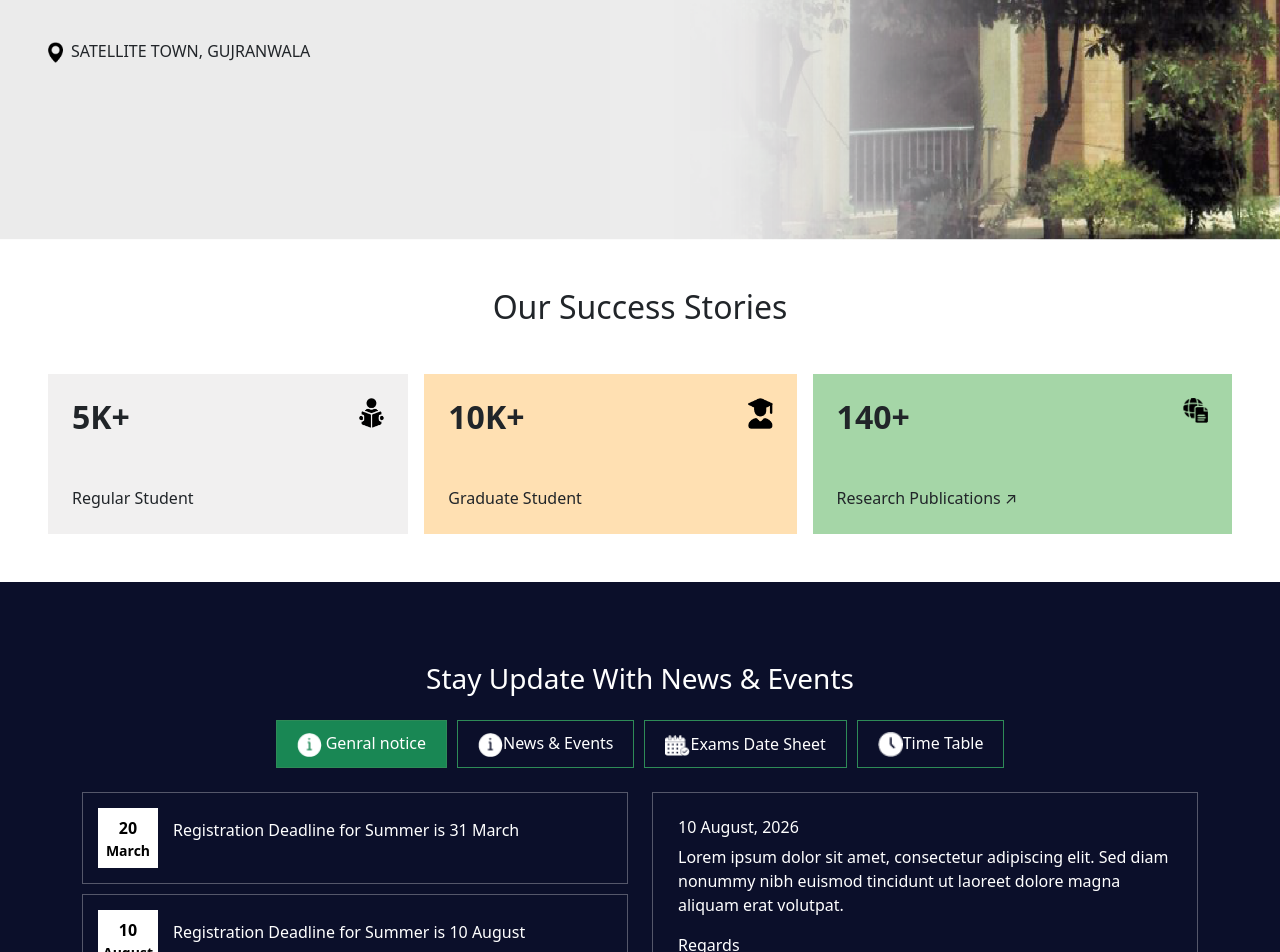
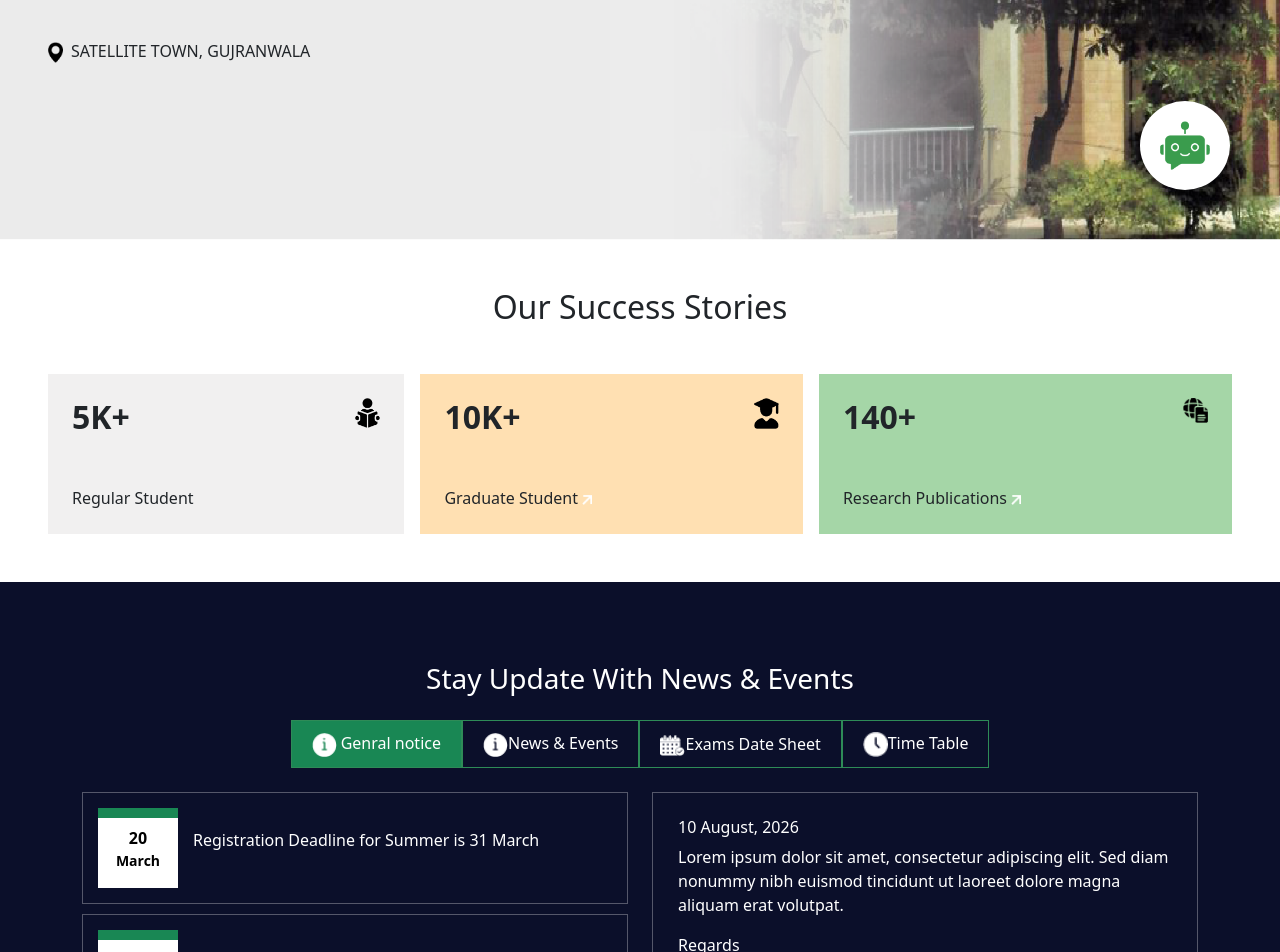
Before and after one commit to mahnooradnan491-boop/gcg, a React app in the folder frontend/: page / in a window 1280 px wide. Shown: the part 560-1512 px from the top of the page. Built offline with nearby package versions, Linux system fonts and the light colour scheme; the HTML template or start-up script is replaced by a standard one.

Commit message:
chat box added

```diff
--- a/frontend/src/about.jsx
+++ b/frontend/src/about.jsx
@@ -1,7 +1,13 @@
+import Chatbox from './chatbox'
+import Header from './header'
+import Footer from './footer'
 import './about.css'
 
 function About() {
     return (
+        <>
+            <Chatbox />
+            <Header />
             <div className="about-page-wrapper">
                 <div className="container py-5">
                     <div className="row mb-5 align-items-center">
@@ -56,6 +62,8 @@ function About() {
                     </div>
                 </div>
             </div>
+            <Footer />
+        </>
     );
 }
 
--- /dev/null
+++ b/frontend/src/chatbox.css
@@ -0,0 +1,14 @@
+.chatbox {
+    position: fixed;
+    bottom: 50px;
+    right: 50px;
+    background-color: white;
+    display: flex;
+    justify-content: center;
+    align-items: center;
+    padding: 20px;
+    border-radius: 50%;
+    cursor: pointer;
+    z-index: 100;
+    box-shadow: 0 4px 8px rgba(0, 0, 0, 0.2);
+}
--- /dev/null
+++ b/frontend/src/chatbox.jsx
@@ -0,0 +1,11 @@
+import './chatbox.css'
+
+function Chatbox() {
+    return (
+        <div className="chatbox">
+            <img src="/icons/bot.png" alt="chatbot-icon" width="50" />
+        </div>
+    );
+}
+
+export default Chatbox;
--- a/frontend/src/contact.jsx
+++ b/frontend/src/contact.jsx
@@ -1,7 +1,13 @@
+import Chatbox from './chatbox'
+import Header from './header'
+import Footer from './footer'
 import './contact.css'
 
 function Contact() {
   return (
+    <>
+      <Chatbox />
+      <Header />
       <div className="contact-page">
         <div className="contact-hero">
           <p className='hero-top'>Having a questions ?</p>
@@ -43,6 +49,8 @@ function Contact() {
           </div>
         </div>
       </div>
+      <Footer />
+    </>
   )
 }
 
--- a/frontend/src/gallery.jsx
+++ b/frontend/src/gallery.jsx
@@ -1,7 +1,13 @@
+import Chatbox from './chatbox'
+import Header from './header'
+import Footer from './footer'
 import './gallery.css'
 
 function Gallery() {
   return (
+    <>
+      <Chatbox />
+      <Header />
       <div className="gallery-wrapper">
         <div className="hero-flex">
           <div className="hero-text">
@@ -52,6 +58,8 @@ function Gallery() {
           </div>
         </div>
       </div>
+      <Footer />
+    </>
   );
 }
 
--- a/frontend/src/home.css
+++ b/frontend/src/home.css
@@ -47,7 +47,6 @@
 .news-tabs {
     display: flex;
     justify-content: center;
-    gap: 10px;
 }
 
 .news-tabs button {
@@ -74,13 +73,22 @@
 .date-box {
     background: white;
     color: black;
-    width: 60px;
-    height: 60px;
+    width: 80px;
+    height: 80px;
     display: flex;
     flex-direction: column;
     justify-content: center;
     align-items: center;
     font-weight: bold;
+    position: relative;
+}
+
+.date-box .highlight {
+    background-color: var(--primary-color);
+    height: 10px;
+    width: inherit;
+    position: absolute;
+    top: 0px;
 }
 
 .news-detail {
--- a/frontend/src/home.jsx
+++ b/frontend/src/home.jsx
@@ -1,9 +1,14 @@
 import { Link } from 'react-router-dom'
+import Chatbox from './chatbox'
+import Header from './header'
+import Footer from './footer'
 import './home.css'
 
 function Home() {
     return (
         <>
+            <Chatbox />
+            <Header />
             <div className="hero p-5">
                 <p className="text-success">The quality education is our priority</p>
                 <h1 className="mb-5">Government<br />Graduate College<br />Gujranwala.</h1>
@@ -37,14 +42,14 @@ function Home() {
                             <h2 className="fw-bold">10K+</h2>
                             <img src="/icons/graduate.png" alt="icon" width="25px" />
                         </div>
-                        <p className="mt-4 mb-0">Graduate Student</p>
+                        <Link to="/research" className="mt-4 nav-link">Graduate Student <img src="/icons/arrowup.png" alt="arrow-icon" width="10px" /></Link>
                     </div>
                     <div className="p-4 flex-fill box-green">
                         <div className="d-flex justify-content-between align-items-start">
                             <h2 className="fw-bold">140+</h2>
                             <img src="/icons/research.png" alt="icon" width="25px" />
                         </div>
-                        <p className="mt-4 mb-0">Research Publications ↗</p>
+                        <Link to="/research" className="mt-4 nav-link">Research Publications <img src="/icons/arrowup.png" alt="arrow-icon" width="10px" /></Link>
                     </div>
                 </div>
             </div>
@@ -63,6 +68,7 @@ function Home() {
                         <div className="col-md-6">
                             <div className="notice-box">
                                 <div className="date-box">
+                                    <div className='highlight'></div>
                                     <span>20</span>
                                     <small>March</small>
                                 </div>
@@ -70,6 +76,7 @@ function Home() {
                             </div>
                             <div className="notice-box">
                                 <div className="date-box">
+                                    <div className='highlight'></div>
                                     <span>10</span>
                                     <small>August</small>
                                 </div>
@@ -77,6 +84,7 @@ function Home() {
                             </div>
                             <div className="notice-box">
                                 <div className="date-box">
+                                    <div className='highlight'></div>
                                     <span>03</span>
                                     <small>December</small>
                                 </div>
@@ -194,7 +202,7 @@ function Home() {
                     </div>
                 </div>
             </section>
-
+            <Footer />
         </>
     );
 }
--- a/frontend/src/main.jsx
+++ b/frontend/src/main.jsx
@@ -1,8 +1,6 @@
 import { StrictMode } from 'react'
 import { createRoot } from 'react-dom/client'
 import { BrowserRouter, Routes, Route } from 'react-router-dom'
-import Header from './header'
-import Footer from './footer'
 import Home from './home'
 import Contact from './contact'
 import About from './about'
@@ -17,7 +15,6 @@ import './main.css'
 createRoot(document.getElementById('root')).render(
   <StrictMode>
     <BrowserRouter>
-      <Header />
       <Routes>
         <Route path="/" element={<Home />} />
         <Route path="/contact" element={<Contact />} />
@@ -27,7 +24,6 @@ createRoot(document.getElementById('root')).render(
         <Route path="/login" element={<Login />} />
         <Route path="/register" element={<Register />} />
       </Routes>
-      <Footer />
     </BrowserRouter>
   </StrictMode>
 )
```
Lines whose indentation alone changed are shown as unchanged.
